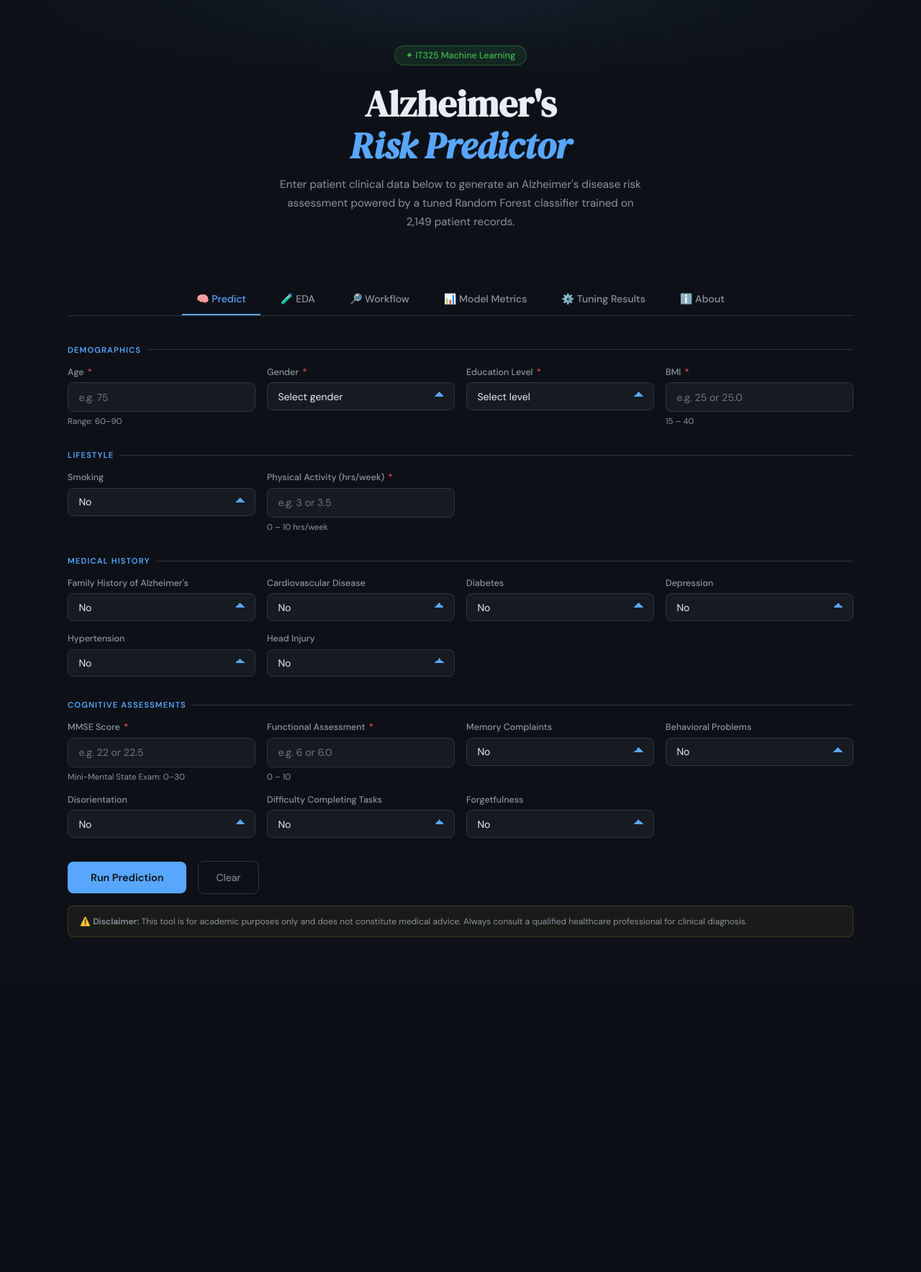
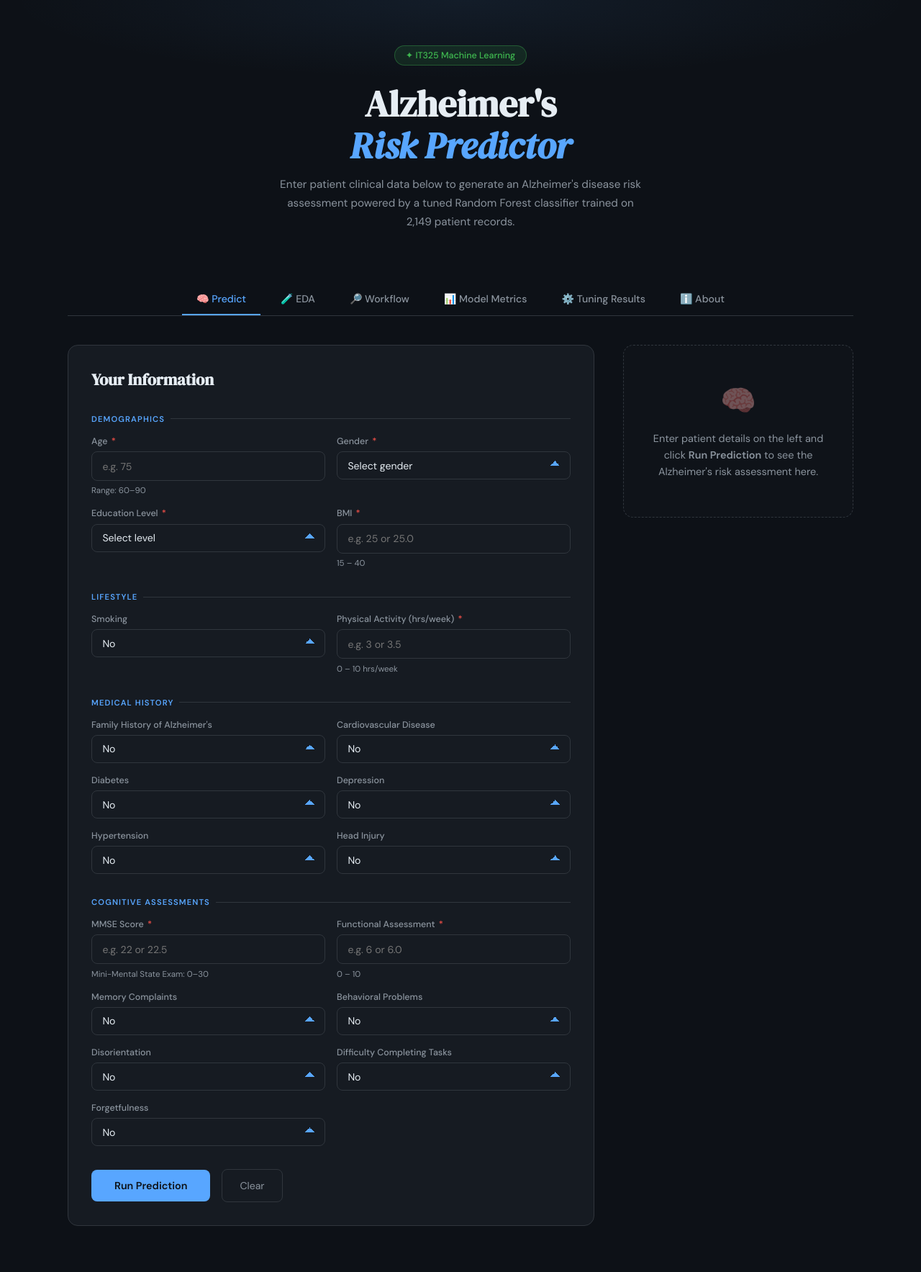
Before and after one commit to bruisedSoup/ml_alzheimers, a Flask app: template templates/index.html in a window 1280 px wide. Shown: the part 72-1839 px from the top of the page at 72% size. Before the commit the page ends 1374 px from the top, so only its background shows below. Run offline with Flask 3, Linux system fonts and the light colour scheme; the template is opened without the code that fills it, so the values that code supplies are empty; parts of the project's set-up code (start-up, migrations or seed data) failed here and were passed over.

Commit message:
style: redesign Predict tab with 2-column layout and result card

```diff
--- a/templates/index.html
+++ b/templates/index.html
@@ -347,9 +347,46 @@
       color: var(--text);
     }
 
+    .form-card {
+      background: var(--surface);
+      border: 1px solid var(--border);
+      border-radius: var(--card-r);
+      padding: 2rem;
+    }
+    .form-card h3 {
+      font-family: 'DM Serif Display', serif;
+      font-size: 1.4rem;
+      margin-bottom: 1.5rem;
+      color: var(--text);
+    }
+
+    .predict-layout {
+      display: grid;
+      grid-template-columns: minmax(0, 2.3fr) minmax(320px, 1fr);
+      gap: 2.5rem;
+      align-items: start;
+    }
+
+    .predict-sidebar {
+      position: sticky;
+      top: 100px;
+    }
+
+    .result-placeholder-empty {
+      border: 1px dashed var(--border);
+      border-radius: var(--card-r);
+      padding: 3rem 2rem;
+      text-align: center;
+      background: rgba(255,255,255,0.01);
+      display: flex;
+      flex-direction: column;
+      align-items: center;
+      justify-content: center;
+      min-height: 240px;
+    }
+
     #result-box {
       display: none;
-      margin-top: 2rem;
       border-radius: var(--card-r);
       border: 1px solid var(--border);
       overflow: hidden;
@@ -1117,6 +1154,12 @@
     }
 
     @media (max-width: 980px) {
+      .predict-layout {
+        grid-template-columns: 1fr;
+      }
+      .predict-sidebar {
+        position: static;
+      }
       .metrics-layout {
         grid-template-columns: 1fr;
       }
@@ -1223,7 +1266,10 @@
 
     <!-- ── PREDICT ── -->
     <div class="tab-panel active" id="tab-predict">
-      <form id="predict-form">
+      <div class="predict-layout">
+        <div class="predict-main form-card">
+          <h3>Your Information</h3>
+          <form id="predict-form">
 
         <div class="section-label">Demographics</div>
         <div class="form-grid">
@@ -1379,11 +1425,15 @@
         </div>
       </form>
 
-      <div id="result-box"></div>
-
-      <div class="disclaimer">
-        ⚠️ <strong>Disclaimer:</strong> This tool is for academic purposes only and does not constitute medical advice.
-        Always consult a qualified healthcare professional for clinical diagnosis.
+        </div>
+
+        <div class="predict-sidebar">
+          <div id="result-placeholder" class="result-placeholder-empty">
+            <div style="font-size: 2.5rem; margin-bottom: 1rem; opacity: 0.4;">🧠</div>
+            <p style="font-size: 0.9rem; line-height: 1.6; color: var(--muted);">Enter patient details on the left and click <strong>Run Prediction</strong> to see the Alzheimer's risk assessment here.</p>
+          </div>
+          <div id="result-box"></div>
+        </div>
       </div>
     </div>
 
@@ -1785,37 +1835,68 @@
     function showResult(json) {
       const isAD = json.prediction === 1;
       const color = isAD ? '#f85149' : '#3fb950';
+      const bgColor = isAD ? 'rgba(248,81,73,.08)' : 'rgba(63,185,80,.08)';
+      const barColor = isAD ? '#f85149' : '#3fb950';
+      const confidence = isAD ? json.prob_ad : json.prob_no_ad;
+      const confLabel = isAD ? 'Probability of Alzheimer\'s' : 'Probability of No Alzheimer\'s';
+      const descText = isAD
+        ? 'The model detects signs of Alzheimer\u2019s risk based on your inputs. Please consult a qualified healthcare professional for a proper clinical evaluation.'
+        : 'The model does not detect significant Alzheimer\u2019s risk based on your inputs. Continue regular health monitoring and consult your doctor for guidance.';
+
+      const placeholder = document.getElementById('result-placeholder');
+      if (placeholder) placeholder.style.display = 'none';
+
       const box = document.getElementById('result-box');
-      box.style.borderColor = isAD ? 'rgba(248,81,73,.3)' : 'rgba(63,185,80,.3)';
+      box.style.borderColor = isAD ? 'rgba(248,81,73,.25)' : 'rgba(63,185,80,.25)';
       box.innerHTML = `
-    <div class="result-header" style="background:${isAD ? 'rgba(248,81,73,.06)' : 'rgba(63,185,80,.06)'}">
-      <div class="result-icon" style="background:${isAD ? 'rgba(248,81,73,.1)' : 'rgba(63,185,80,.1)'};border:2px solid ${color}">${isAD ? '⚠️' : '✅'}</div>
-      <div>
-        <div class="result-title" style="color:${color}">${json.label}</div>
-        <div class="result-sub">Based on provided clinical features · {{ final_model_name }}</div>
+    <div style="background:${bgColor};padding:1.25rem 1.5rem;border-bottom:1px solid ${isAD ? 'rgba(248,81,73,.15)' : 'rgba(63,185,80,.15)'}">
+      <div style="font-size:.7rem;font-weight:700;letter-spacing:.1em;text-transform:uppercase;color:var(--muted);margin-bottom:.5rem;">Prediction Result</div>
+      <div style="display:flex;align-items:center;gap:.6rem;">
+        <span style="font-size:1.3rem;">${isAD ? '⚠️' : '✅'}</span>
+        <div style="font-family:'DM Serif Display',serif;font-size:1.55rem;font-weight:700;color:${color};line-height:1.2;">${json.label}</div>
       </div>
     </div>
     <div class="result-body">
-      <div class="prob-row">
-        <div class="prob-label">No Alzheimer's</div>
-        <div class="prob-bar-wrap"><div class="prob-bar" style="width:0%;background:#3fb950" data-w="${json.prob_no_ad}"></div></div>
-        <div class="prob-val" style="color:#3fb950">${json.prob_no_ad}%</div>
+      <div style="margin-bottom:1.2rem;">
+        <div style="display:flex;justify-content:space-between;align-items:baseline;margin-bottom:.4rem;">
+          <div style="font-size:.82rem;color:var(--muted);font-weight:600;">Model Confidence</div>
+          <div style="font-size:1.6rem;font-weight:800;color:${color};line-height:1;">${confidence}%</div>
+        </div>
+        <div style="height:8px;background:var(--surface2);border-radius:99px;overflow:hidden;">
+          <div id="conf-bar" style="height:100%;width:0%;background:${barColor};border-radius:99px;transition:width .6s ease;" data-w="${confidence}"></div>
+        </div>
+        <div style="font-size:.72rem;color:var(--muted);margin-top:.35rem;">${confLabel}: ${confidence}%</div>
       </div>
-      <div class="prob-row">
-        <div class="prob-label">Alzheimer's Detected</div>
-        <div class="prob-bar-wrap"><div class="prob-bar" style="width:0%;background:#f85149" data-w="${json.prob_ad}"></div></div>
-        <div class="prob-val" style="color:#f85149">${json.prob_ad}%</div>
+      <p style="font-size:.84rem;color:var(--muted);line-height:1.7;margin-bottom:1rem;">${descText}</p>
+      <div style="background:rgba(255,255,255,.03);border:1px solid var(--border);border-radius:10px;padding:.75rem 1rem;font-size:.75rem;color:var(--muted);line-height:1.6;margin-bottom:1rem;">
+        ℹ️ This tool is for <strong>educational purposes only</strong> and is based on a machine learning model trained on survey data. It is not a clinical diagnosis. Always consult a qualified mental health professional.
       </div>
+      <button onclick="resetForm()" style="background:none;border:none;color:var(--muted);font-size:.82rem;cursor:pointer;display:flex;align-items:center;gap:.4rem;padding:0;">↺ Reset and try again</button>
     </div>`;
       box.style.display = 'block';
-      box.scrollIntoView({ behavior: 'smooth', block: 'nearest' });
-      setTimeout(() => box.querySelectorAll('.prob-bar').forEach(b => b.style.width = b.dataset.w + '%'), 80);
+      setTimeout(() => {
+        const bar = box.querySelector('#conf-bar');
+        if (bar) bar.style.width = bar.dataset.w + '%';
+      }, 80);
     }
 
     function showError(msg) {
+      const placeholder = document.getElementById('result-placeholder');
+      if (placeholder) placeholder.style.display = 'none';
       const box = document.getElementById('result-box');
       box.style.borderColor = 'rgba(248,81,73,.3)';
-      box.innerHTML = `<div class="result-header" style="background:rgba(248,81,73,.06)"><div class="result-icon" style="border:2px solid #f85149">❌</div><div><div class="result-title" style="color:#f85149">Error</div><div class="result-sub">${msg}</div></div></div>`;
+      box.innerHTML = `
+    <div style="background:rgba(248,81,73,.08);padding:1.25rem 1.5rem;border-bottom:1px solid rgba(248,81,73,.15)">
+      <div style="font-size:.7rem;font-weight:700;letter-spacing:.1em;text-transform:uppercase;color:var(--muted);margin-bottom:.5rem;">Prediction Result</div>
+      <div style="display:flex;align-items:center;gap:.6rem;">
+        <span style="font-size:1.3rem;">❌</span>
+        <div style="font-family:'DM Serif Display',serif;font-size:1.4rem;font-weight:700;color:#f85149;">Error</div>
+      </div>
+    </div>
+    <div class="result-body">
+      <p style="font-size:.84rem;color:var(--muted);line-height:1.7;">${msg}</p>
+      <button onclick="resetForm()" style="background:none;border:none;color:var(--muted);font-size:.82rem;cursor:pointer;display:flex;align-items:center;gap:.4rem;padding:0;margin-top:1rem;">↺ Reset and try again</button>
+    </div>`;
       box.style.display = 'block';
     }
 
@@ -1824,6 +1905,8 @@
       const box = document.getElementById('result-box');
       box.style.display = 'none';
       box.innerHTML = '';
+      const placeholder = document.getElementById('result-placeholder');
+      if (placeholder) placeholder.style.display = 'flex';
     }
   </script>
 </body>
```
